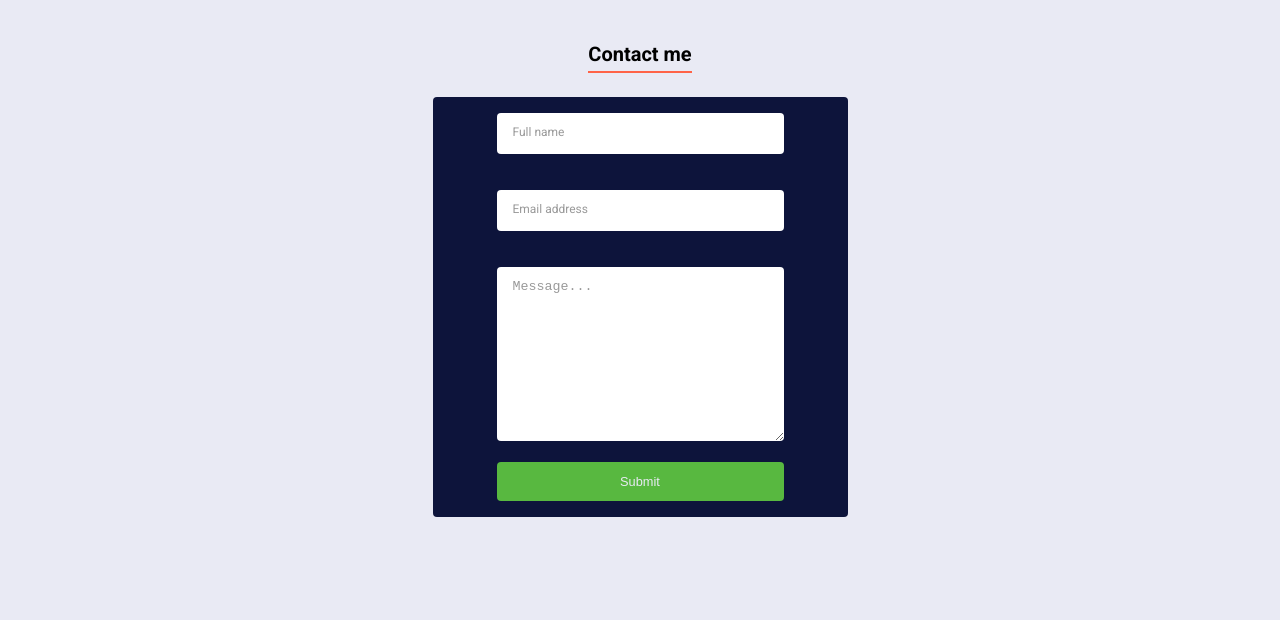
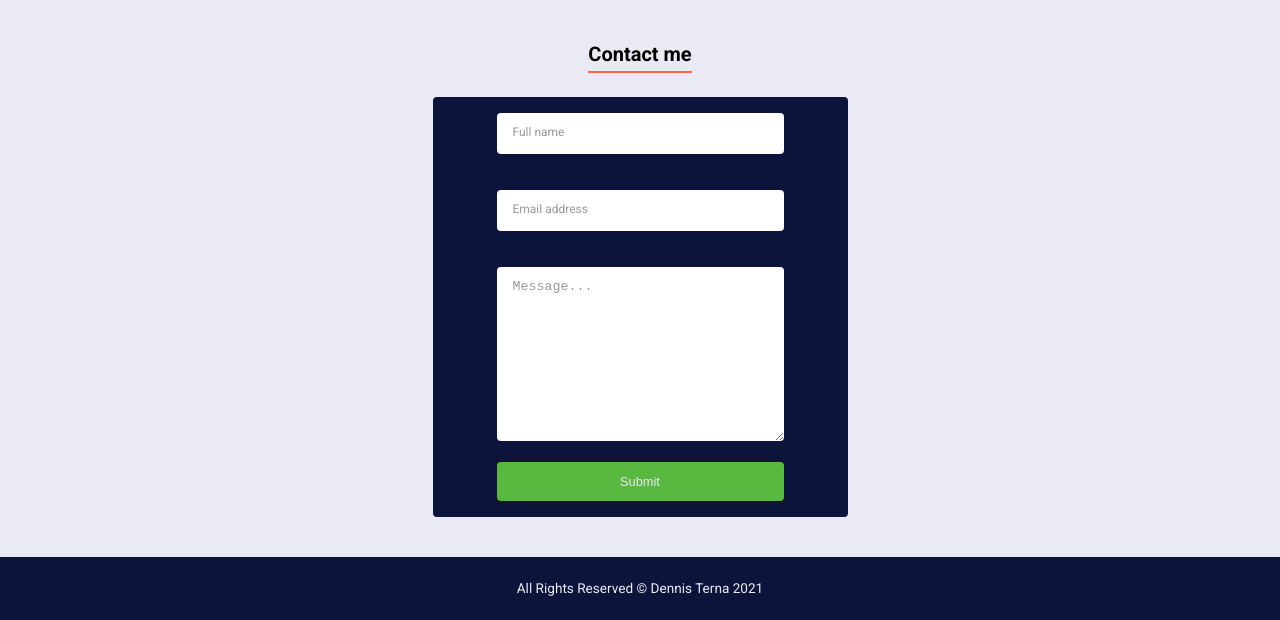
Before and after one commit to Denniman/stutern-my-portfolio, a plain HTML site: page index.html in a window 1280 px wide. Shown: the part 1708-2328 px from the top of the page. Before the commit the page ends 2249 px from the top, so only its background shows below. Drawn offline with Linux system fonts and the light colour scheme.

Commit message:
add footer

```diff
--- a/css/style.css
+++ b/css/style.css
@@ -260,3 +260,12 @@ body {
 .btn:hover {
     background-color: #6bc455;
 }
+
+.footer {
+    padding: 2.5rem 5rem;
+    margin-top: 5rem;
+    color: var(--color-teriary-2);
+    background-color: var(--main-bg-color);
+    text-align: center;
+    font-size: 1.7rem;
+}
--- a/index.html
+++ b/index.html
@@ -145,5 +145,9 @@
             </form>
         </section>
     </main>
+
+    <footer class="footer">
+        <p class="footer--text">All Rights Reserved &copy; Dennis Terna 2021</p>
+    </footer>
 </body>
 </html>
```
